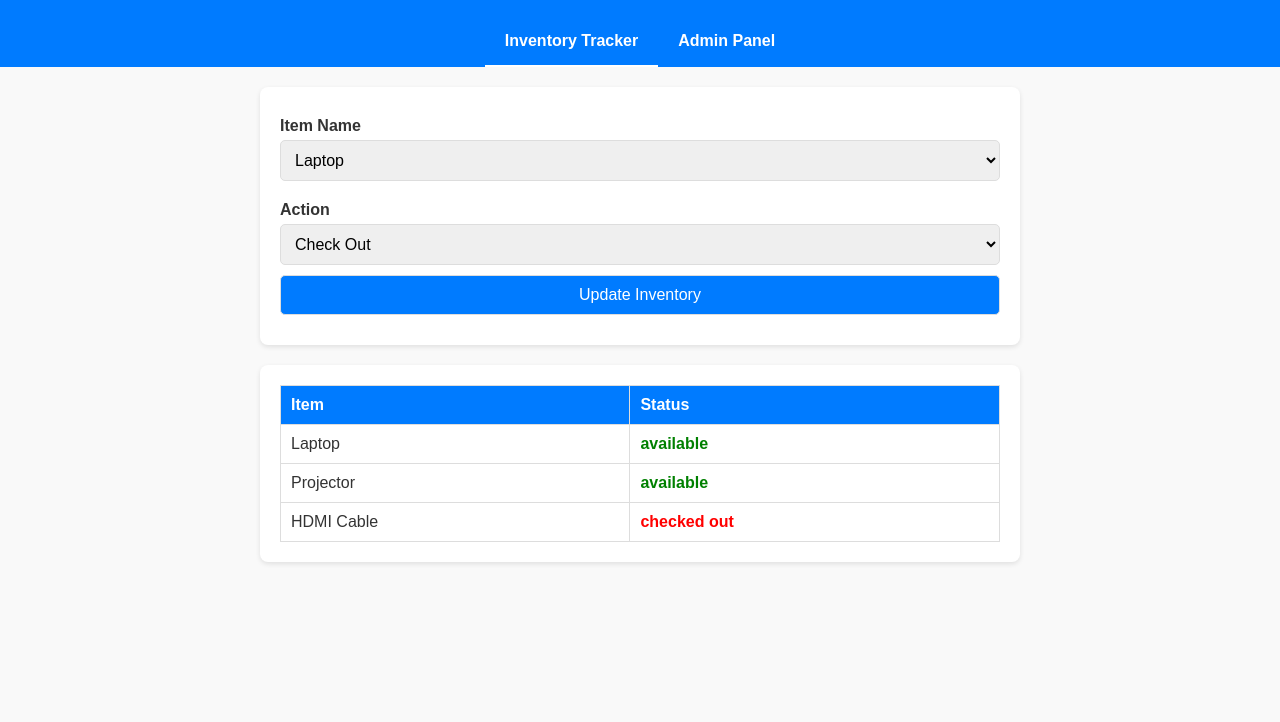
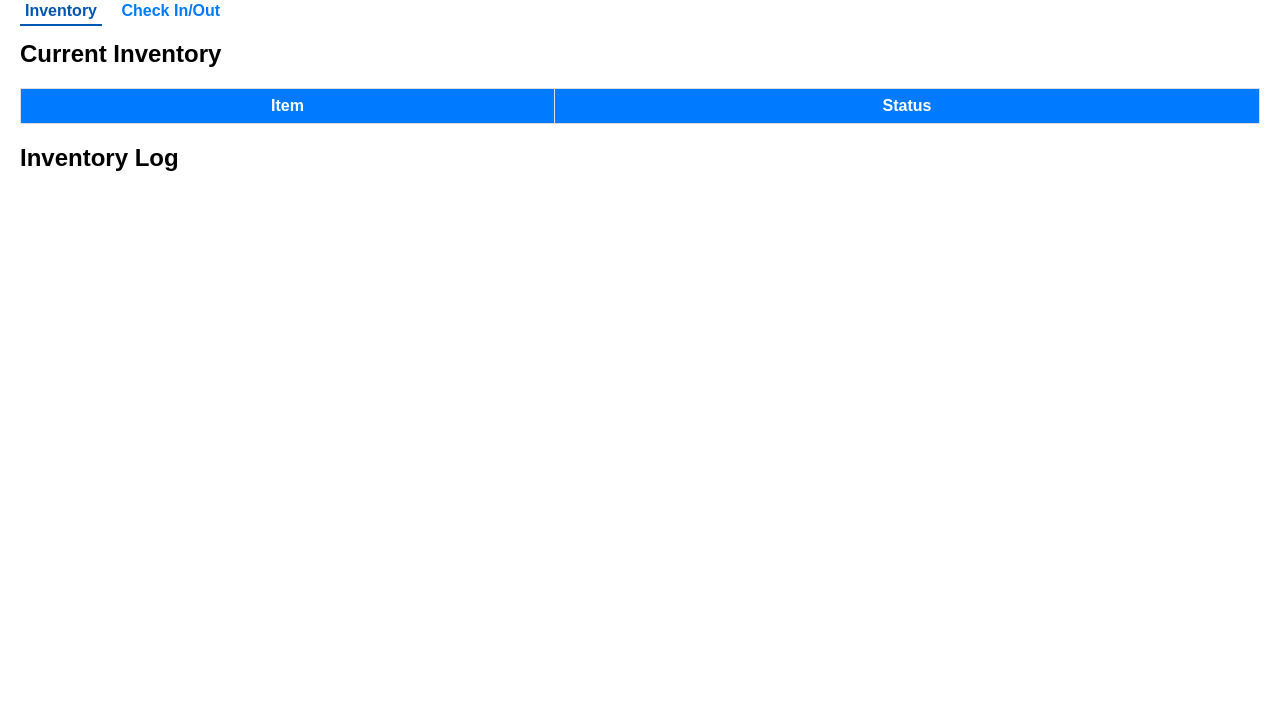
Before and after one commit to JaydenDafoeDunn/InventoryTracker, a plain HTML site: page index.html in a window 1280 px wide. Shown: the part 78-800 px from the top of the page. Drawn offline with Linux system fonts and the light colour scheme.

Commit message:
Update index.html

```diff
--- a/index.html
+++ b/index.html
@@ -5,158 +5,113 @@
   <meta name="viewport" content="width=device-width, initial-scale=1.0"/>
   <title>Inventory Tracker</title>
   <style>
-    * {
-      margin: 0;
-      padding: 0;
-      box-sizing: border-box;
+    body {
+      font-family: Arial, sans-serif;
+      margin: 20px;
     }
 
-    body {
-      font-family: Arial, sans-serif;
-      background-color: #f9f9f9;
-      color: #333;
+    /* Navigation links */
+    nav a {
+      margin-right: 10px;
+      text-decoration: none;
+      font-weight: bold;
+      color: #007BFF;
+      border-bottom: 2px solid transparent;
+      padding: 5px;
+    }
+    nav a.active {
+      color: #0056b3;
+      border-bottom: 2px solid #0056b3;
     }
 
-    header {
-      text-align: center;
-      padding: 20px;
+    .hidden {
+      display: none;
+    }
+
+    /* Basic form-container styling */
+    .form-container {
+      margin-bottom: 20px;
+      padding: 15px;
+      border: 1px solid #ddd;
+      border-radius: 5px;
+      background-color: #f9f9f9;
+      max-width: 500px;
+    }
+
+    label {
+      display: block;
+      margin: 5px 0;
+      font-weight: bold;
+    }
+    input, select, button {
+      width: 100%;
+      margin: 5px 0 15px;
+      padding: 10px;
+      border: 1px solid #ddd;
+      border-radius: 5px;
+    }
+    button {
+      background-color: #007BFF;
+      color: white;
+      font-weight: bold;
+      cursor: pointer;
+      border: none;
+    }
+    button:hover {
+      background-color: #0056b3;
+    }
+
+    table {
+      width: 100%;
+      border-collapse: collapse;
+      margin-top: 20px;
+    }
+    th, td {
+      border: 1px solid #ddd;
+      padding: 8px;
+    }
+    th {
       background-color: #007BFF;
       color: white;
     }
 
-    nav {
-      display: flex;
-      justify-content: center;
-      background: #007BFF;
+    /* Log list styling */
+    #inventory-log {
+      list-style: none;
+      padding-left: 0;
+      margin-top: 20px;
+      max-width: 500px;
     }
-
-    nav a {
-      padding: 15px 20px;
-      text-decoration: none;
-      color: white;
+    #inventory-log li {
+      background: #f1f1f1;
+      margin-bottom: 5px;
+      padding: 10px;
+      border-left: 5px solid #007BFF;
+      border-radius: 3px;
+    }
+    h2 {
+  font-size: 24px;
   font-weight: bold;
-      border-bottom: 2px solid transparent;
-      transition: border-color 0.3s;
+  margin-bottom: 20px;
 }
-
-    nav a.active {
-      border-color: #fff;
-    }
-
-    nav a:hover {
-      border-color: #fff;
-    }
-
-    .container {
-      padding: 20px;
-      max-width: 800px;
-      margin: 0 auto;
-    }
-
-    /* Hidden helper class */
-    .hidden {
-      display: none;
-    }
-
-    .form-container, .table-container {
-      background: #fff;
-      border-radius: 8px;
-      box-shadow: 0 2px 5px rgba(0,0,0,0.1);
-      margin-bottom: 20px;
-      padding: 20px;
-    }
-
-    .form-container label {
-      display: block;
-      margin: 10px 0 5px;
-      font-weight: bold;
-    }
-
-    .form-container input,
-    .form-container select,
-    .form-container button {
-      width: 100%;
-      padding: 10px;
-      margin-bottom: 10px;
-      border: 1px solid #ddd;
-      border-radius: 5px;
-      font-size: 16px;
-    }
-
-    .form-container button {
-      background: #007BFF;
-      color: #fff;
-      cursor: pointer;
-      transition: background 0.3s;
-    }
-
-    .form-container button:hover {
-      background: #0056b3;
-    }
-
-    .table-container table {
-      width: 100%;
-      border-collapse: collapse;
-    }
-
-    .table-container th,
-    .table-container td {
-      padding: 10px;
-      border: 1px solid #ddd;
-      text-align: left;
-    }
-
-    .table-container th {
-      background-color: #007BFF;
-      color: #fff;
-    }
-
-    .status.available {
-      color: green;
-      font-weight: bold;
-    }
-
-    .status.checked-out {
-      color: red;
-      font-weight: bold;
-    }
-
   </style>
 </head>
 <body>
+
   <header>
     <h1>Inventory Tracker</h1>
-    <p>Track and manage inventory in real-time.</p>
   </header>
 
   <!-- Navigation -->
   <nav>
-    <a href="#" id="tracker-tab" class="active">Inventory Tracker</a>
-    <a href="#" id="admin-tab">Admin Panel</a>
+    <a href="#" id="show-inventory" class="active">Inventory</a>
+    <!--<a href="#" id="show-admin">Admin Panel</a> -->
+    <a href="#" id="show-checkio">Check In/Out</a>
   </nav>
 
-  <div class="container">
-
-    <!-- Tracker Section -->
-    <section id="tracker-section">
-      <div class="form-container">
-        <form id="inventory-form">
-          <label for="item-name">Item Name</label>
-          <select id="item-name" required>
-            <!-- Populated by JS -->
-          </select>
-
-          <label for="action">Action</label>
-          <select id="action" required>
-            <option value="check-out">Check Out</option>
-            <option value="check-in">Check In</option>
-          </select>
-
-          <button type="submit">Update Inventory</button>
-        </form>
-      </div>
-
-      <div class="table-container">
+  <!-- Inventory Section -->
+  <section id="inventory-section">
+    <h2>Current Inventory</h2>
     <table>
       <thead>
         <tr>
@@ -165,26 +120,61 @@
         </tr>
       </thead>
       <tbody id="inventory-table">
-            <!-- Populated by JS -->
+        <!-- Rows populated by script.js -->
       </tbody>
     </table>
-      </div>
   </section>
 
-    <!-- Admin Section -->
+  <!-- Admin Section (hidden by default) -->
   <section id="admin-section" class="hidden">
+    <h2>Admin Panel</h2>
+    <!-- Add Item Form -->
     <div class="form-container">
-        <form id="admin-form">
-          <label for="new-item-name">New Item Name</label>
-          <input type="text" id="new-item-name" placeholder="Enter item name" required/>
+      <form id="add-item-form">
+        <label for="new-item-name">Add New Item</label>
+        <input type="text" id="new-item-name" placeholder="Enter item name" required />
+        <button type="submit">Add Item</button>
+      </form>
+    </div>
 
-          <button type="submit">Add Item</button>
+    <!-- Remove Item Form -->
+    <div class="form-container">
+      <form id="remove-item-form">
+        <label for="remove-item-name">Remove Item</label>
+        <select id="remove-item-name">
+          <!-- Populated by script.js -->
+        </select>
+        <button type="submit">Remove Item</button>
       </form>
     </div>
   </section>
 
+  <!-- Check In/Out Section (hidden by default) -->
+  <section id="checkio-section" class="hidden">
+    <h2>Check In / Check Out</h2>
+    <div class="form-container">
+      <form id="checkio-form">
+        <label for="checkio-item-name">Select Item</label>
+        <select id="checkio-item-name">
+          <!-- Items populated by script.js -->
+        </select>
+        <label for="checkio-user-name">Your Name</label>
+        <input type="text" id="checkio-user-name" placeholder="Enter your name" required />
+        <label for="checkio-project-number">Project Number</label>
+        <input type="text" id="checkio-project-number" placeholder="Enter project number" required />
+        <button type="button" id="btn-checkin">Check In</button>
+        <button type="button" id="btn-checkout">Check Out</button>
+      </form>
     </div>
+  </section>
 
+  <!-- Log Section -->
+  <h2>Inventory Log</h2>
+  <ul id="inventory-log">
+    <!-- Log entries populated by script.js -->
+  </ul>
+
+  <!-- Main JavaScript file -->
   <script src="script.js"></script>
 </body>
 </html>
```
Lines whose indentation alone changed are shown as unchanged.
